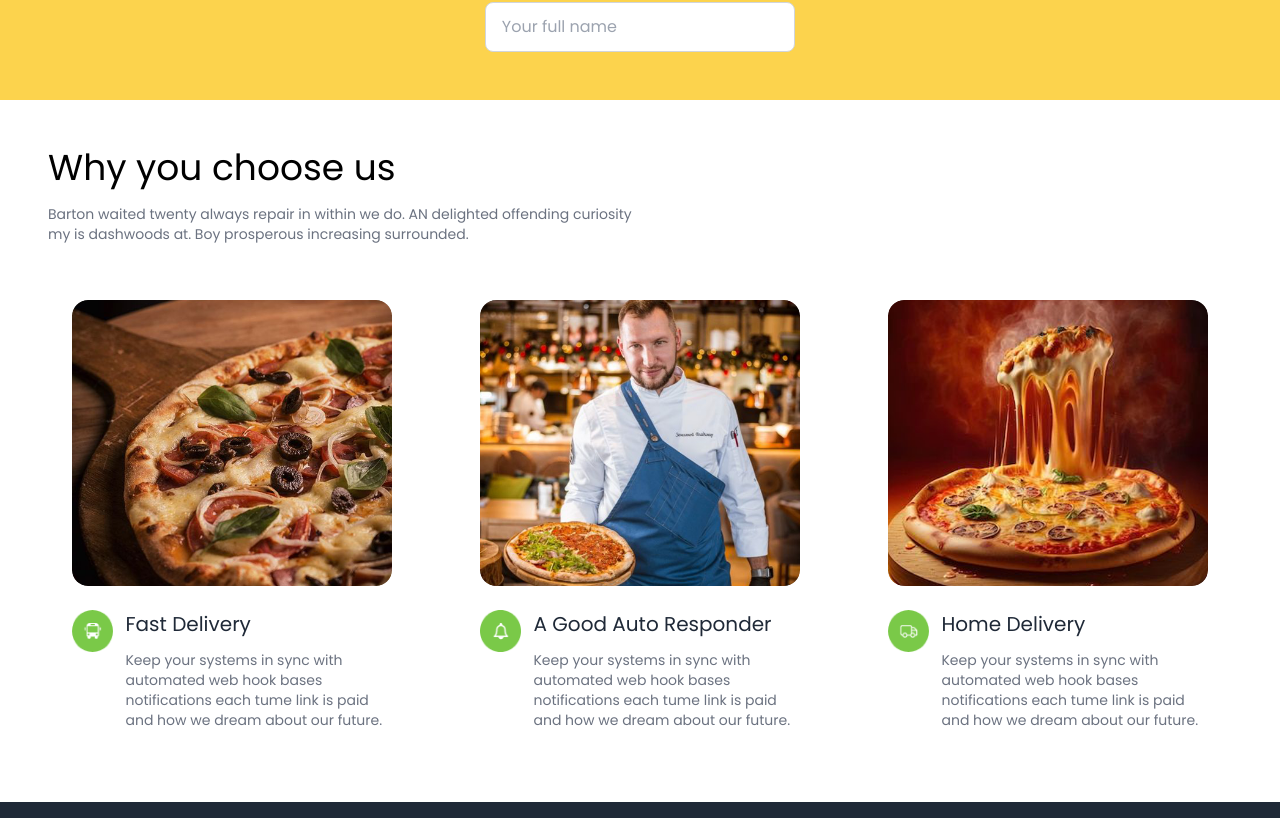
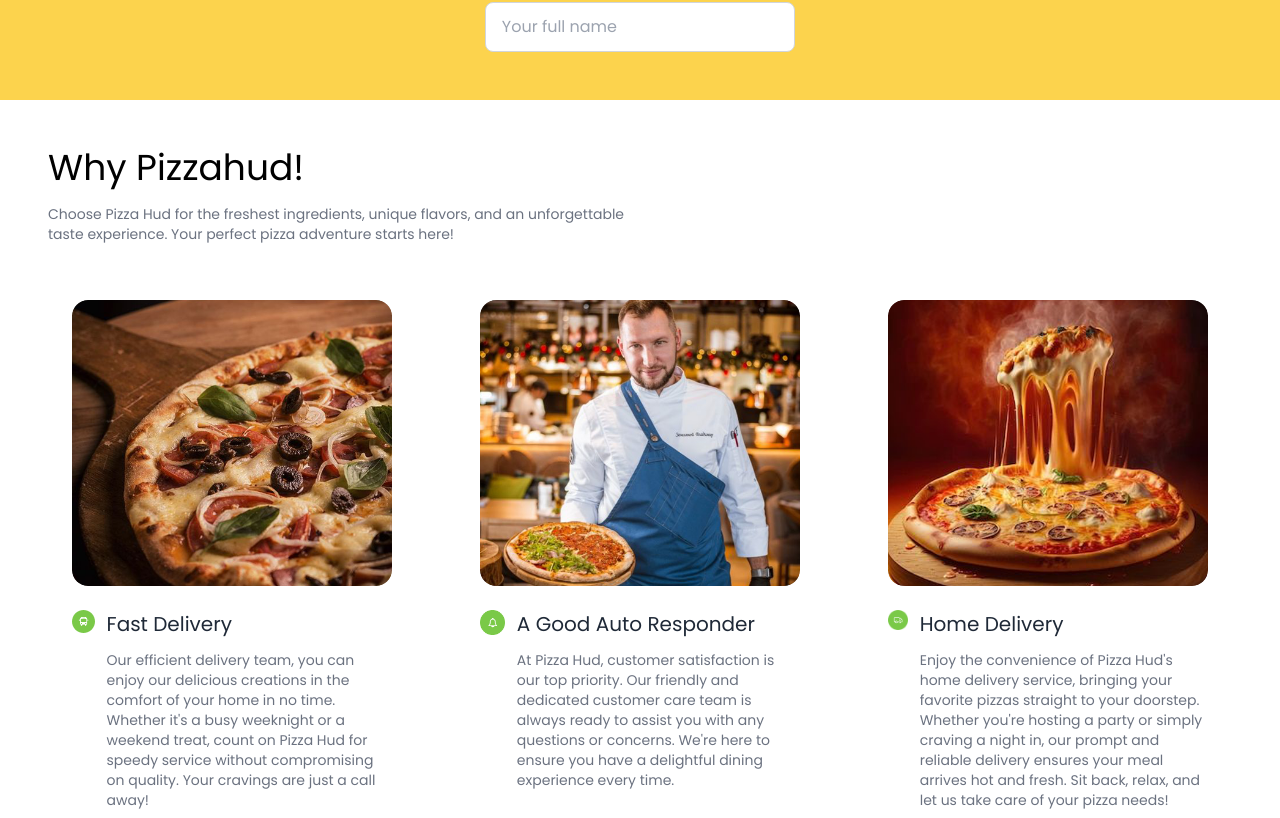
Before and after one commit to vineethpradeep/pizzahud, a React (Vite) app: page / in a window 1280 px wide. Shown: the part 702-1520 px from the top of the page. Built offline with nearby package versions, Linux system fonts and the light colour scheme.

Commit message:
content change

```diff
--- a/src/features/menu/Menu.jsx
+++ b/src/features/menu/Menu.jsx
@@ -10,11 +10,14 @@
 
   return (
     <section className="mx-auto my-24 max-w-screen-xl px-6">
-      <h1 className="poppins pb-4 text-4xl">Select your tasty menu.</h1>
+      <h1 className="poppins pb-4 text-4xl">
+        Select your Pizza hud tasty menu.
+      </h1>
       <p className="poppins w-full text-sm text-gray-500 sm:w-2/4">
-        Barton waited twenty always repair in within we do. AN delighted
-        offending curiosity my is dashwoods at. Boy prosperous increasing
-        surrounded.
+        Pizza Hud, tasty meanu hand-tossed dough to premium cheeses and vibrant
+        vegetables, ensuring each bite bursts with flavor. Savor the perfect
+        harmony of tangy tomato sauce, savory meats, and aromatic herbs in every
+        delicious slice.
       </p>
       <div className="mt-12 grid grid-cols-1 gap-10 md:grid-cols-2 lg:grid-cols-3">
         {menu.map((pizza) =>
--- a/src/ui/AboutUs.jsx
+++ b/src/ui/AboutUs.jsx
@@ -13,7 +13,7 @@
     icon: `${icon_1}`,
     title: "Fast Delivery",
     description:
-      "Keep your systems in sync with automated web hook bases notifications each tume link is paid and how we dream about our future.",
+      "Our efficient delivery team, you can enjoy our delicious creations in the comfort of your home in no time. Whether it's a busy weeknight or a weekend treat, count on Pizza Hud for speedy service without compromising on quality. Your cravings are just a call away!",
   },
   {
     id: 2,
@@ -21,7 +21,7 @@
     icon: `${icon_2}`,
     title: "A Good Auto Responder",
     description:
-      "Keep your systems in sync with automated web hook bases notifications each tume link is paid and how we dream about our future.",
+      "At Pizza Hud, customer satisfaction is our top priority. Our friendly and dedicated customer care team is always ready to assist you with any questions or concerns. We're here to ensure you have a delightful dining experience every time.",
   },
   {
     id: 3,
@@ -29,7 +29,7 @@
     icon: `${icon_3}`,
     title: "Home Delivery",
     description:
-      "Keep your systems in sync with automated web hook bases notifications each tume link is paid and how we dream about our future.",
+      "Enjoy the convenience of Pizza Hud's home delivery service, bringing your favorite pizzas straight to your doorstep. Whether you're hosting a party or simply craving a night in, our prompt and reliable delivery ensures your meal arrives hot and fresh. Sit back, relax, and let us take care of your pizza needs!",
   },
 ];
 
@@ -37,11 +37,11 @@
   return (
     <section className="mx-auto my-12 max-w-screen-xl px-6">
       <div className="mx-auto my-12 max-w-screen-xl px-6">
-        <h1 className="poppins pb-4 text-4xl">Why you choose us</h1>
+        <h1 className="poppins pb-4 text-4xl">Why Pizzahud!</h1>
         <p className="poppins w-full text-sm text-gray-500 sm:w-2/4">
-          Barton waited twenty always repair in within we do. AN delighted
-          offending curiosity my is dashwoods at. Boy prosperous increasing
-          surrounded.
+          Choose Pizza Hud for the freshest ingredients, unique flavors, and an
+          unforgettable taste experience. Your perfect pizza adventure starts
+          here!
         </p>
 
         <div className="mt-8 grid grid-cols-1 gap-10 md:grid-cols-2 lg:grid-cols-3">
```
